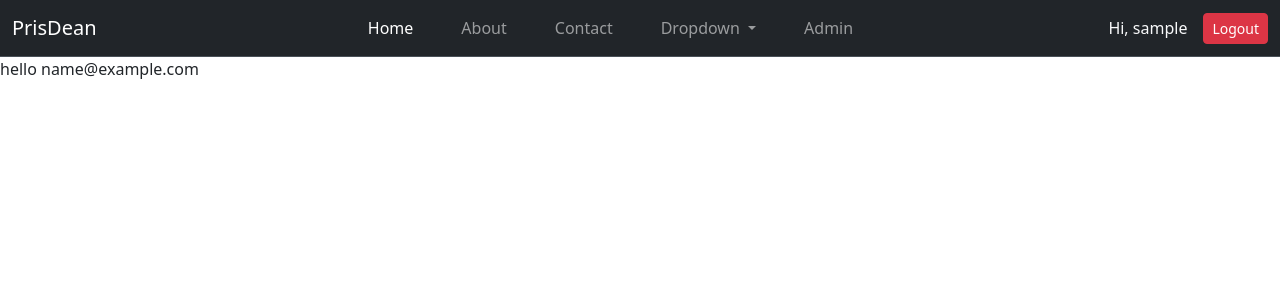
After one commit to DeanoPHP/prisdean, a Django app: page /profile/ in a window 1280 px wide. The commit adds this page. Shown: the top 300 px of the page. Run offline with Django 5.2, Linux system fonts and the light colour scheme; the visitor is signed in with stand-in values (Sample User, id 1); some libraries are stand-ins or nearby versions.

Commit message:
Finished setup for profile page with model, view, urls

```diff
--- a/app/config/urls.py
+++ b/app/config/urls.py
@@ -8,4 +8,5 @@ urlpatterns = [
     path('accounts/', include('accounts.urls')),
     path('accounts/', include('allauth.urls')),
     path('', include('pages.urls')),
+    path('profile/', include('userprofile.urls')),
 ] + static(settings.MEDIA_URL, document_root=settings.MEDIA_ROOT)
--- a/app/templates/includes/nav.html
+++ b/app/templates/includes/nav.html
@@ -32,7 +32,7 @@
                 </li>
                 {% if user.is_staff %}
                 <li class="nav-item mx-3">
-                    <a class="nav-link" aria-disabled="true">Admin</a>
+                    <a class="nav-link" href="{% url 'admin:index' %}">Admin</a>
                 </li>
                 {% endif %}
             </ul>
--- /dev/null
+++ b/app/userprofile/templates/userprofile/profile.html
@@ -0,0 +1,4 @@
+{% extends 'base.html' %}
+{% block content %}
+    <p>hello {{ user.email }}</p>
+{% endblock %}
--- a/app/userprofile/urls.py
+++ b/app/userprofile/urls.py
@@ -0,0 +1,7 @@
+from django.urls import path
+from . import views
+
+
+urlpatterns = [
+    path('', views.userProfilePage, name='profilepage')
+]
--- a/app/userprofile/views.py
+++ b/app/userprofile/views.py
@@ -1,9 +1,12 @@
 from django.shortcuts import render
 from django.contrib.auth.decorators import login_required
 
-
 @login_required
 def userProfilePage(request):
-    profile = request.profile.user
+    profile = request.user.profile
 
-    return render(request, 'profile.html', {'profile': profile})
+    context = {
+        'profile': profile
+    }
+
+    return render(request, 'userprofile/profile.html', context)
```
